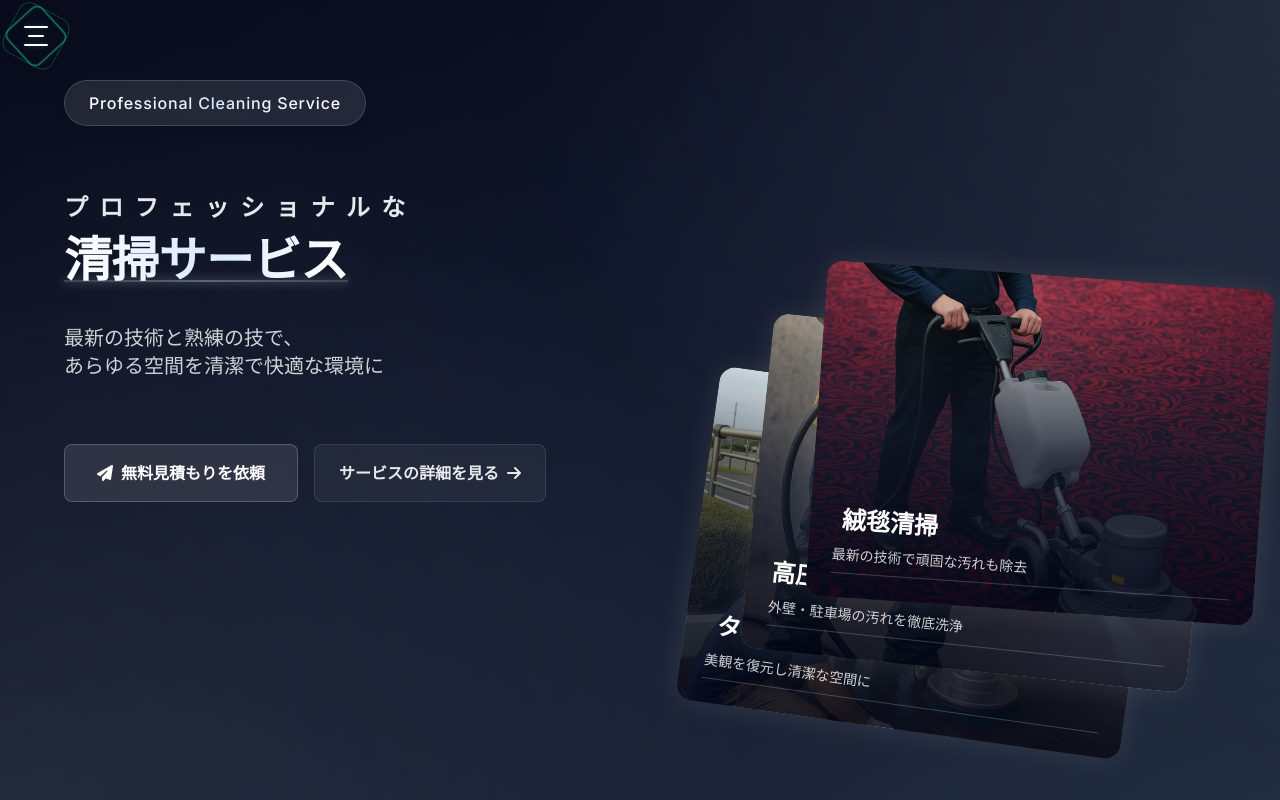
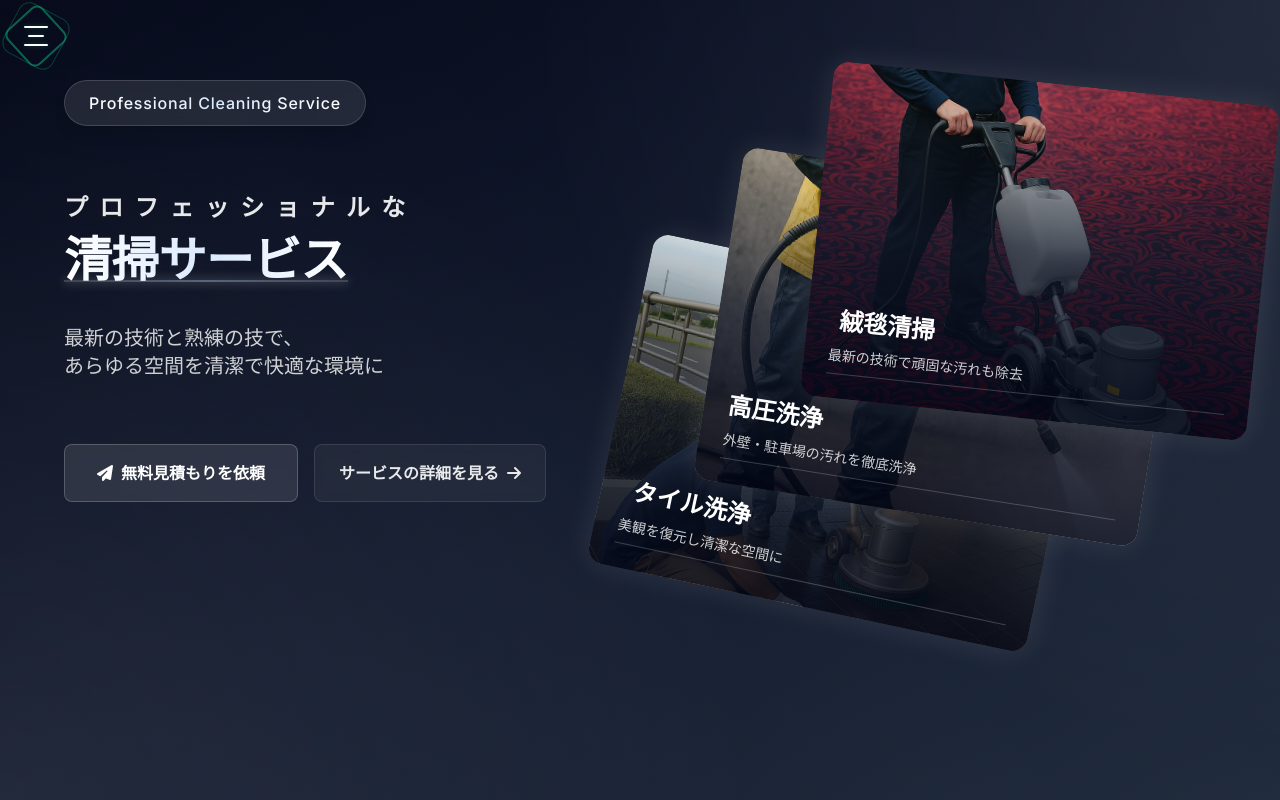
Before and after one commit to fura-1993/clean, a Next.js app: page / in a window 1280 px wide. Shown: the top 800 px of the page. Built offline with nearby package versions, Linux system fonts and the light colour scheme.

Commit message:
Fix layout issue

```diff
--- a/src/components/Hero/Hero.tsx
+++ b/src/components/Hero/Hero.tsx
@@ -41,18 +41,17 @@ const BackgroundGradients = memo(() => (
 ))
 BackgroundGradients.displayName = 'BackgroundGradients'
 
-// サービスカードコンポーネント - Positioning adjusted
+// サービスカードコンポーネントをメモ化
 const ServiceCard = memo(({ service, index, total }: { service: Service, index: number, total: number }) => (
   <motion.div
     className="group absolute w-full max-w-md rounded-2xl overflow-hidden shadow-[0_0_30px_rgba(255,255,255,0.1)] aspect-[4/3]"
     style={{
-      // Simplified positioning: reduce offsets and rotation slightly
-      top: `${index * 60}px`, // Reduced vertical offset
-      right: `${index * 60}px`, // Reduced horizontal offset
+      top: `${index * 96}px`,
+      right: `${index * 100}px`,
       zIndex: total - index,
-      transform: `rotate(${2 + index * 2}deg)` // Reduced rotation
+      transform: `rotate(${3 + index * 3}deg)`
     }}
-    initial={{ opacity: 0, x: 100, rotate: 4 + index * 2 }}
+    initial={{ opacity: 0, x: 100, rotate: 6 + index * 3 }}
     whileInView={{
       opacity: 1,
       x: 0,
@@ -242,10 +241,10 @@ function Hero() {
             </motion.div>
           </motion.div>
 
-          {/* 右側のサービスカードコンテナ - Removed negative margin */}
+          {/* 右側のサービスカード */}
           <div className="relative flex justify-center lg:justify-end overflow-visible px-6 lg:px-0">
             <motion.div
-              className="relative w-full max-w-2xl h-[calc(100%+120px)]" // Ensure container has enough height for offset cards
+              className="relative w-full max-w-2xl -mt-32 lg:-mt-48"
               initial={{ opacity: 0, x: 50 }}
               whileInView={{ opacity: 1, x: 0 }}
               viewport={{ once: true }}
```
